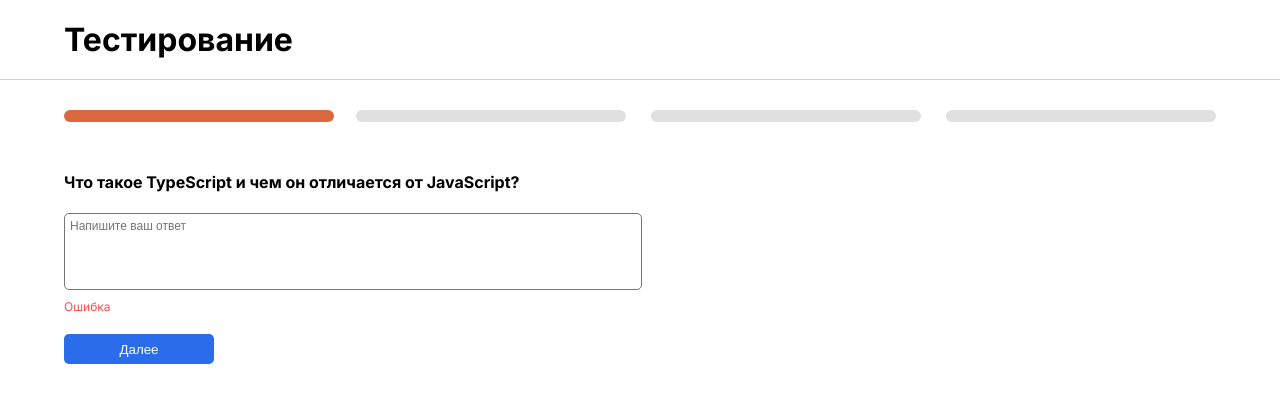
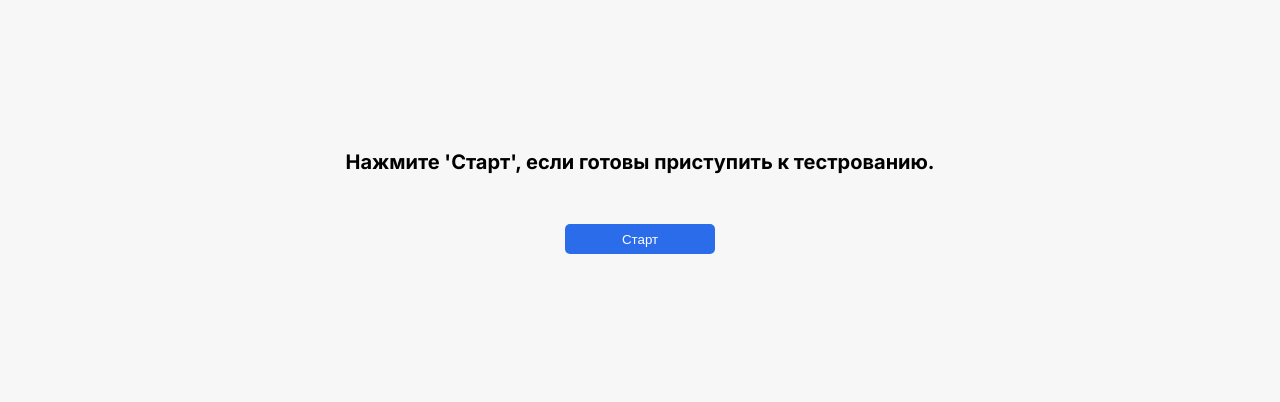
Before and after one commit to SorokinaMarina/testing-app, a Next.js app: page / in a window 1280 px wide. Shown: the top 402 px of the page. Built offline with nearby package versions, Linux system fonts and the light colour scheme.

Commit message:
feat: добавлен таймер обратного отсчёта

```diff
--- a/src/app/page.scss
+++ b/src/app/page.scss
@@ -1,4 +1,22 @@
 .main {
   width: 100%;
   background-color: #f7f7f7;
+  height: 100%;
+  min-height: 100vh;
+
+  &__title {
+    margin: 0 auto;
+    width: 60%;
+    min-width: 300px;
+    padding-top: 150px;
+    text-align: center;
+    font-size: 20px;
+  }
+
+  &__button {
+    width: 100%;
+    display: flex;
+    justify-content: center;
+    padding-top: 50px;
+  }
 }
--- a/src/app/page.tsx
+++ b/src/app/page.tsx
@@ -1,11 +1,26 @@
-import Title from "@/components/Title/Title";
-import Questions from "@/components/Questions/Questions";
+"use client";
 
-export default function Home() {
+import "./page.scss";
+import Button from "@/components/Button/Button";
+import { useRouter } from "next/navigation";
+
+export default function Main() {
+  // Используем useRouter для перехода на страницу с вопросами
+  const router = useRouter();
+
+  // Функция срабатывает при клике на кнопку "Старт" и перенаправляет на страницу с тестированием
+  function handleClick() {
+    router.push("/questions");
+  }
+
   return (
     <main className="main">
-      <Title />
-      <Questions />
+      <h1 className="main__title">
+        {`Нажмите 'Старт', если готовы приступить к тестрованию.`}
+      </h1>
+      <div className="main__button">
+        <Button text="Старт" onClick={handleClick} />
+      </div>
     </main>
   );
 }
--- /dev/null
+++ b/src/app/questions/page.tsx
@@ -0,0 +1,12 @@
+import Title from "@/components/Title/Title";
+import Questions from "@/components/Questions/Questions";
+import "../page.scss";
+
+export default function Home() {
+  return (
+    <main className="main">
+      <Title />
+      <Questions />
+    </main>
+  );
+}
--- /dev/null
+++ b/src/app/result/page.tsx
@@ -0,0 +1,27 @@
+"use client";
+
+import "../page.scss";
+import Button from "@/components/Button/Button";
+import { useRouter } from "next/navigation";
+
+export default function Result() {
+  // Используем useRouter для перехода на главную страницу
+  const router = useRouter();
+
+  // Функция срабатывает при клике на кнопку "На главную" и перенаправляет на главную страницу
+  function handleClick() {
+    router.push("/");
+    localStorage.clear();
+  }
+
+  return (
+    <main className="main">
+      <h1 className="main__title">
+        Тестирование завершено. Ваши ответы были отправлены.
+      </h1>
+      <div className="main__button">
+        <Button text="На главную" onClick={handleClick} />
+      </div>
+    </main>
+  );
+}
--- /dev/null
+++ b/src/components/CountDown/CountDown.tsx
@@ -0,0 +1,49 @@
+"use client";
+import "./CountDown.scss";
+import { useState, useEffect, useRef } from "react";
+import { useRouter } from "next/navigation";
+
+export default function CountDown() {
+  // Используем useRouter для перехода на главную страницу
+  const router = useRouter();
+  // Переменная содержит общее количество секунд
+  const [countdown, setCountDown] = useState<number>(
+    Number(localStorage.getItem("timer")) || 300,
+  );
+  const timerId = useRef<NodeJS.Timeout | null>(null);
+
+  // useEffect запускает таймер при рендере страницы
+  useEffect(() => {
+    timerId.current = setInterval(() => {
+      setCountDown((prev) => prev - 1);
+    }, 1000);
+    return () => clearInterval(timerId.current!);
+  }, []);
+
+  // useEffect сохраняет в локальное хранилище значение таймера и очищает setInterval, если время закончилось
+  useEffect(() => {
+    if (countdown <= 0) {
+      clearInterval(timerId.current!);
+      router.push("/");
+      localStorage.clear();
+    }
+    localStorage.setItem("timer", JSON.stringify(countdown));
+  }, [countdown]);
+
+  // Функция, которая высчитывает количество минут, секунд и возвращает строку со временем
+  function formatTime(time: number): string {
+    let minutes: number | string = Math.floor(time / 60);
+    let seconds: number | string = Math.floor(time - minutes * 60);
+
+    if (minutes < 10) minutes = "0" + minutes;
+    if (seconds < 10) seconds = "0" + seconds;
+
+    return minutes + ":" + seconds;
+  }
+
+  return (
+    <div className="countdown">
+      <div className="countdown__timer">{formatTime(countdown)}</div>
+    </div>
+  );
+}
--- a/src/components/Questions/Questions.tsx
+++ b/src/components/Questions/Questions.tsx
@@ -10,8 +10,11 @@ import { TArrayQuestions, IValue, ICheckboxAnswer } from "@/utils/interface";
 import Checkbox from "../Checkbox/Checkbox";
 import Button from "../Button/Button";
 import ProgressBar from "../ProgressBar/ProgressBar";
+import { useRouter } from "next/navigation";
 
 export default function Questions() {
+  // Используем useRouter для перехода на страницу Result после окончания тестирования
+  const router = useRouter();
   // Переменная определяет какой тест будет отображаться
   const [indexElement, setIndexElement] = useState<number>(
     Number(localStorage.getItem("indexElement")) || 0,
@@ -33,7 +36,11 @@ export default function Questions() {
 
   // Функция, которая срабатывает при клике на кнопку "далее"
   function onClick() {
-    setIndexElement((prevValue) => prevValue + 1);
+    if (indexElement === questions.length - 1) {
+      router.push("/result");
+    } else {
+      setIndexElement((prevValue) => prevValue + 1);
+    }
   }
 
   // Функция, которая собирает данные с полей и сохраняет в переменную values
--- a/src/components/Title/Title.scss
+++ b/src/components/Title/Title.scss
@@ -1,11 +1,14 @@
 .title {
-  width: 100%;
+  width: 90%;
   padding: 20px 0;
-  margin: 0;
+  margin: 0 auto;
   border-bottom: 1px solid #d0d0d0;
+  display: flex;
+  justify-content: space-between;
+  align-items: center;
 
   &__text {
-    width: 90%;
+    width: 100%;
     padding: 0;
     margin: 0 auto;
   }
--- a/src/components/Title/Title.tsx
+++ b/src/components/Title/Title.tsx
@@ -1,9 +1,11 @@
 import "./Title.scss";
+import CountDown from "../CountDown/CountDown";
 
 export default function Title() {
   return (
     <div className="title">
       <h1 className="title__text">Тестирование</h1>
+      <CountDown />
     </div>
   );
 }
```
Also changed, not shown: src/components/CountDown/CountDown.scss (added).
